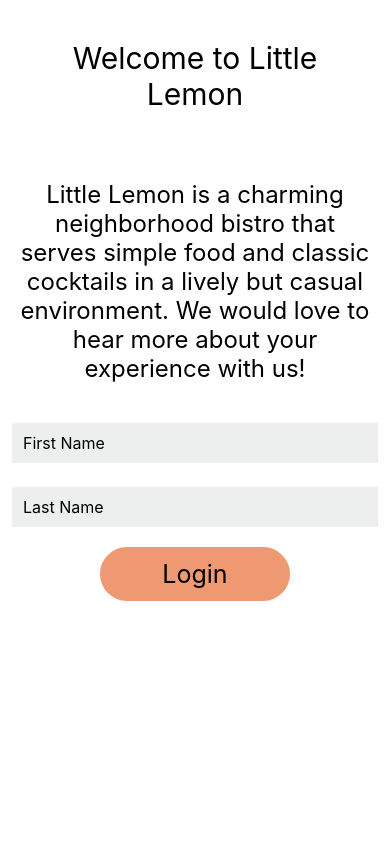
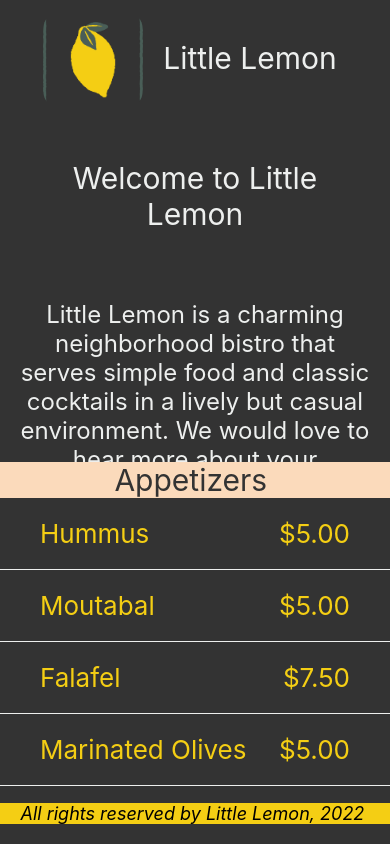
Before and after one commit to chedighribi/Lemon-Mobile-App, a React Native app: screen / in a window 390 px wide. Built offline with nearby package versions, Linux system fonts and the light colour scheme.

Commit message:
chore: add logo

```diff
--- a/App.js
+++ b/App.js
@@ -10,17 +10,17 @@ import LittleLemonForm from './components/Form'
 export default function App() {
   return (
     <>
-      {/* <View style={styles.container}>
+      <View style={styles.container}>
         <LittleLemonHeader />
         <WelcomeScreen />
         <MenuItems />
+      </View>
+      {/* <View>
+        <LittleLemonForm />
       </View> */}
-      <View>
-        <LittleLemonForm />
+      <View style={styles.footerContainer}>
+        <LittleLemonFooter />
       </View>
-      {/* <View style={styles.footerContainer}>
-        <LittleLemonFooter />
-      </View> */}
     </>
   );
 }
--- a/components/LittleLemonHeader.js
+++ b/components/LittleLemonHeader.js
@@ -1,22 +1,40 @@
 import * as React from 'react';
-import { View, Text, StyleSheet } from 'react-native';
+import { View, Text, StyleSheet, Image } from 'react-native';
 
 export default function LittleLemonHeader() {
   return (
-    <View style={styles.container}>
+    <View style={styles.headerWrapper}>
+      <Image
+        style={styles.image}
+        source={require('../assets/lemon.png')}
+        resizeMode="cover"
+        accessible={true}
+        accessibilityLabel={'Little Lemon Logo'}
+      />
+
       <Text style={styles.headerText}>Little Lemon</Text>
     </View>
   );
 }
 
 const styles = StyleSheet.create({
-  container: {
-    backgroundColor: '#F4CE14',
+  headerWrapper: {
+    flexDirection: 'row',
+    justifyContent: 'center',
+    margin: 10,
   },
   headerText: {
-    padding: 40,
+    paddingRight: 10,
+    paddingLeft: 20,
+    paddingTop: 30,
+    paddingBottom: 10,
     fontSize: 30,
-    color: 'black',
+    color: '#EDEFEE',
     textAlign: 'center',
   },
+  image: {
+    width: 100,
+    height: 100,
+    borderRadius: 20,
+  },
 });
```
Also changed, not shown: assets/lemon.png (added).
